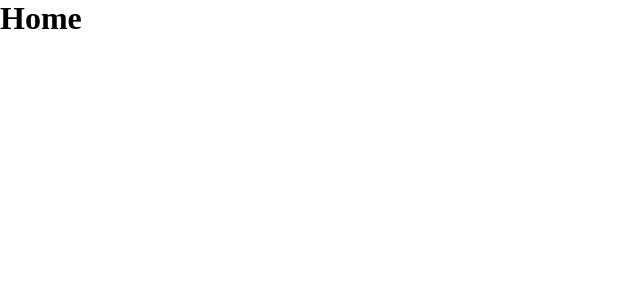
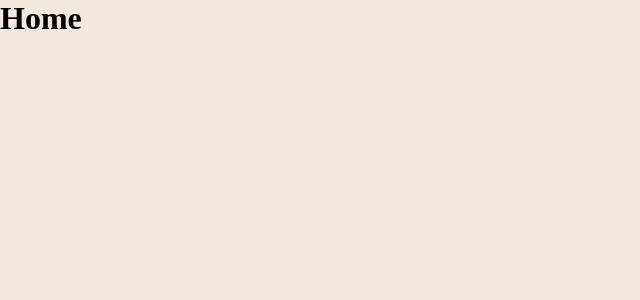
Before and after one commit to catalina-constantin/Flavorly, a React (Vite) app: page / in a window 1280 px wide. Shown: the top 300 px of the page, without its empty margins (0-640 px from the left). Built offline with nearby package versions, Linux system fonts and the light colour scheme.

Commit message:
fix: full-height layout and refactor CSS structure

```diff
--- a/src/components/Layout.jsx
+++ b/src/components/Layout.jsx
@@ -6,11 +6,9 @@
   return (
     <div className="app-container">
       <Navbar />
-
-      <main>
+      <div className="content-wrap">
         <Outlet />
-      </main>
-
+      </div>
       <Footer />
     </div>
   );
--- a/src/styles.css
+++ b/src/styles.css
@@ -1,10 +1,37 @@
+@import url("https://fonts.googleapis.com/css2?family=Fraunces:wght@600;800&family=Space+Grotesk:wght@400;500;600&display=swap");
+
 * {
   margin: 0;
   padding: 0;
   box-sizing: border-box;
 }
 
+html,
 body {
   margin: 0;
   padding: 0;
 }
+
+html {
+  background-color: #f3e9dc;
+  overscroll-behavior: none;
+}
+
+#root {
+  margin: 0;
+  padding: 0;
+}
+
+.app-container {
+  display: flex;
+  flex-direction: column;
+  min-height: 100vh;
+  width: 100%;
+}
+
+.content-wrap {
+  flex: 1;
+  width: 100%;
+  display: flex;
+  flex-direction: column;
+}
--- a/src/styles/NotFound.css
+++ b/src/styles/NotFound.css
@@ -1,5 +1,3 @@
-@import url("https://fonts.googleapis.com/css2?family=Fraunces:wght@600;800&family=Space+Grotesk:wght@400;500;600&display=swap");
-
 .container {
   display: flex;
   flex-direction: row;
```
